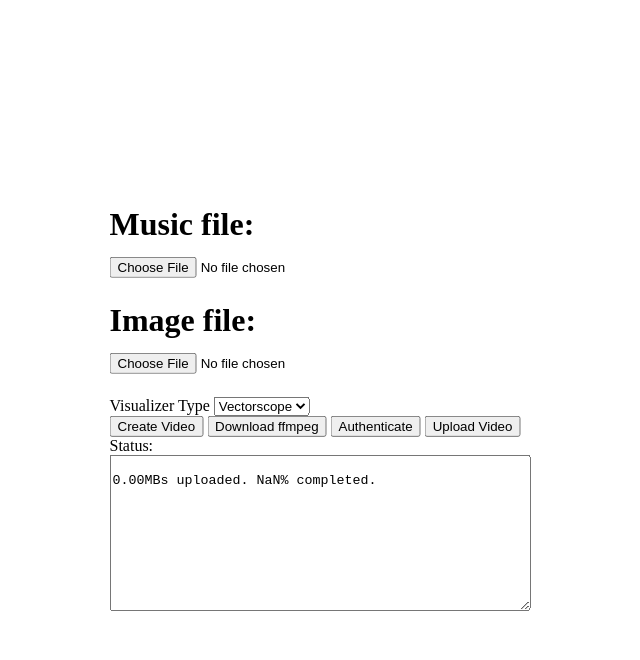
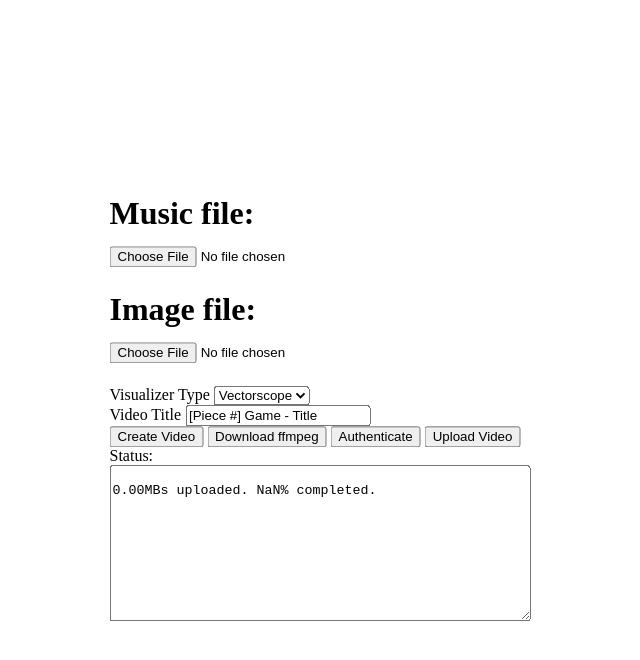
Before and after one commit to ofsaleem/mimiga, an Electron app: page index.html in a window 800 px wide. Both pictures are taken after a click on the button "Upload Video". Shown: the whole page, without its empty margins (80-720 px from the left). Drawn offline with Linux system fonts and the light colour scheme; no server answers.

Commit message:
added input box to set title, disable developer pane, and set video to public

```diff
--- a/index.html
+++ b/index.html
@@ -18,6 +18,8 @@
                     <option value="vectorscope">Vectorscope</option>
                     <option value="waveform">Waveform</option>
                 </select> <br>
+                <label for="vidtitle">Video Title</label>
+                <input type="text" id="vidtitle" value="[Piece #] Game - Title"><br>
                 <button type="button" onclick="createVideo()">Create Video</button>
                 <button type="button" onclick="getFfmpeg()">Download ffmpeg</button>
                 <button type="button" onclick="youtubeAuth()">Authenticate</button>
--- a/main.js
+++ b/main.js
@@ -21,7 +21,7 @@ function createWindow () {
   }))
 
   // Open the DevTools.
-  win.webContents.openDevTools()
+  //win.webContents.openDevTools()
 
   // Emitted when the window is closed.
   win.on('closed', () => {
--- a/uploadVideo.js
+++ b/uploadVideo.js
@@ -56,11 +56,13 @@ function uploadVideo() {
         notifySubscribers: false,
         resource: {
             snippet: {
-                title: 'Dragon Age Inquisition Title Theme',
-                description: 'Test upload tbh'
+                title: document.getElementById('vidtitle').value,
+                description: "Some of the best video game music around. I don\'t own any of this stuff, but I wanted to share, display, and reference these works of art in my gallery.\nEverything encoded and uploaded with https://github.com/ofsaleem/youtube-mp3-uploader-gui",
+                tags: ['music', 'vgmusic', "video game", "video games", 'games', 'gaming', 'consoles', 'pc', 'tracks', '8bit'],
+                categoryId: '20' // Gaming
             },
             status: {
-                privacyStatus: 'private'
+                privacyStatus: 'public'
             }
         },
         media: {
```
